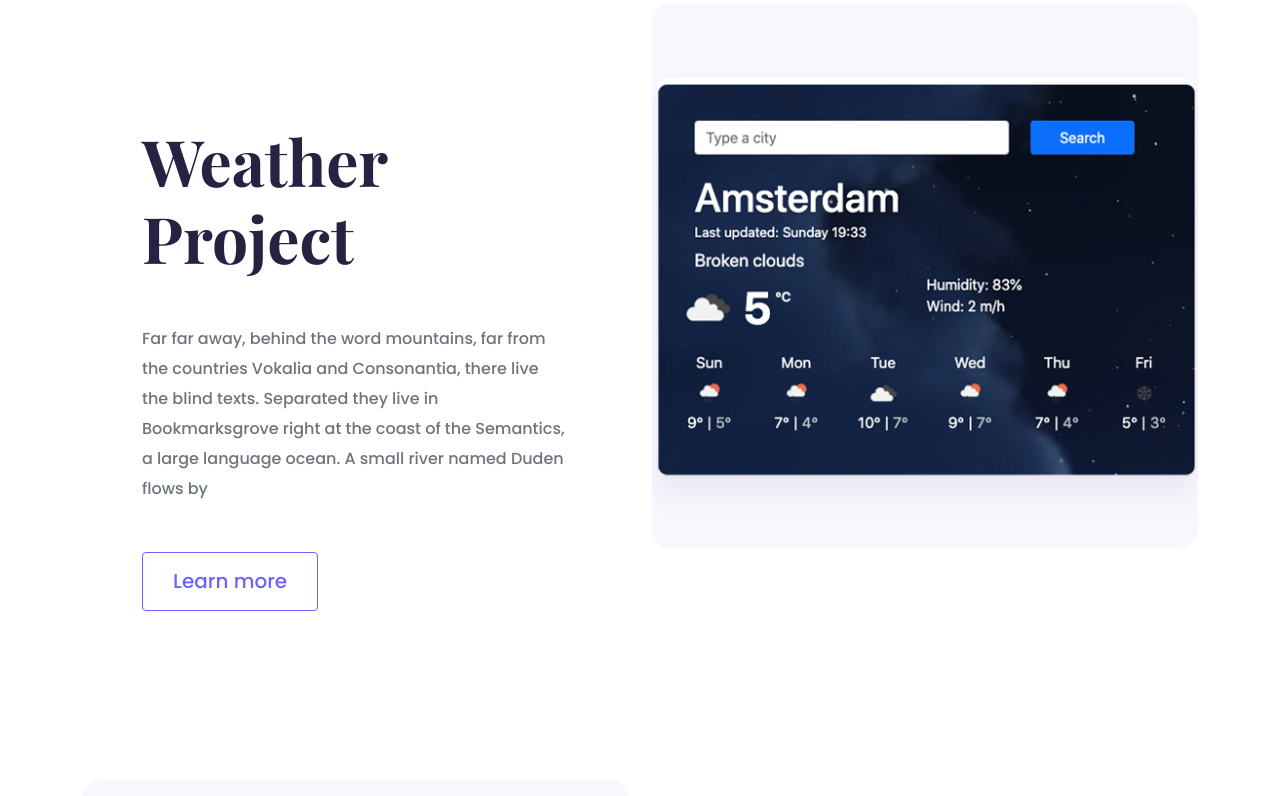
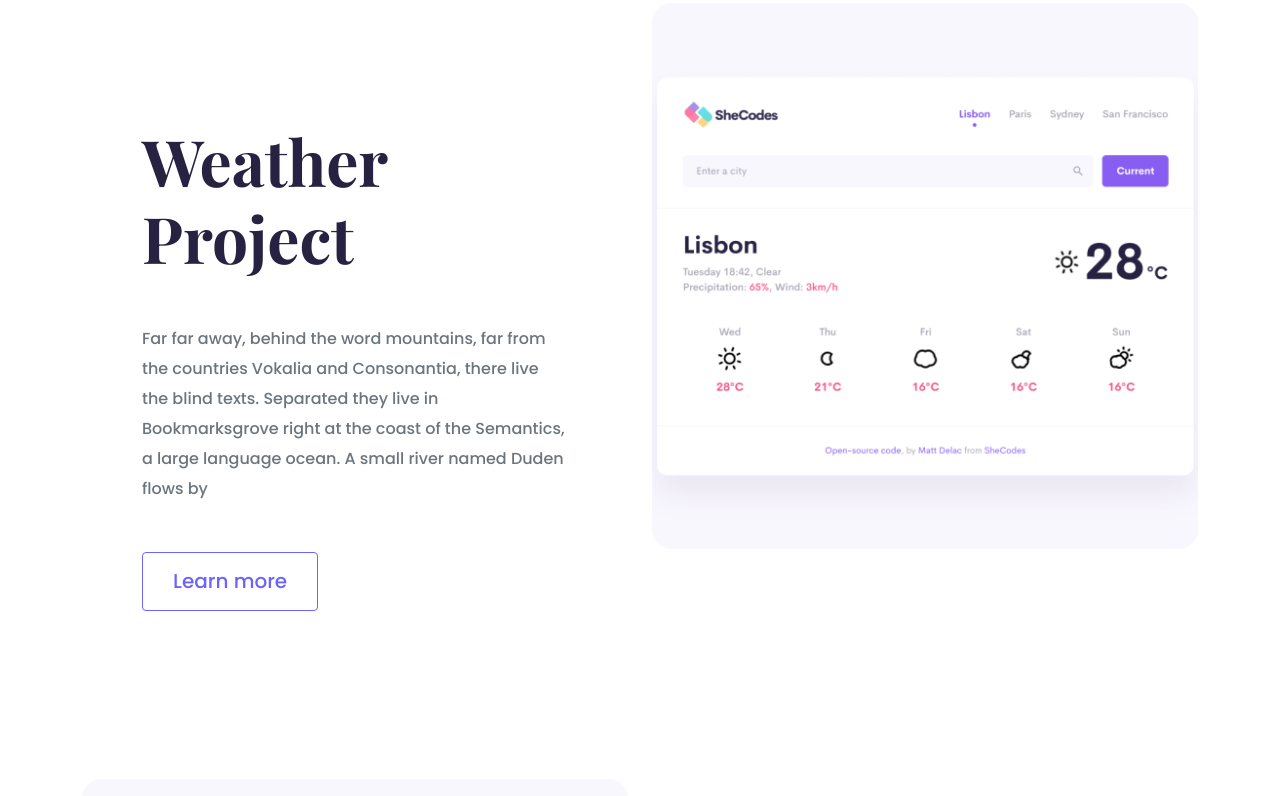
Before and after one commit to lysanney/portfolio-project, a plain HTML site: page index.html in a window 1280 px wide. Shown: the part 1414-2210 px from the top of the page. Drawn offline with nearby package versions, Linux system fonts and the light colour scheme.

Commit message:
Updated weather picture

```diff
--- a/index.html
+++ b/index.html
@@ -94,7 +94,7 @@
           </div>
         </div>
         <div class="col d-none d-lg-block">
-          <img src="images/weather.png" class="img-fluid" alt="weather app" />
+          <img src="images/weather2.png" class="img-fluid" alt="weather app" />
         </div>
       </div>
     </div>
```
Also changed, not shown: 1 other file.
